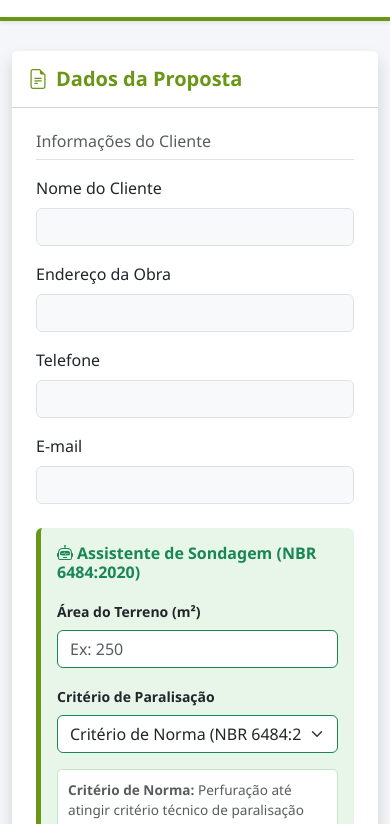
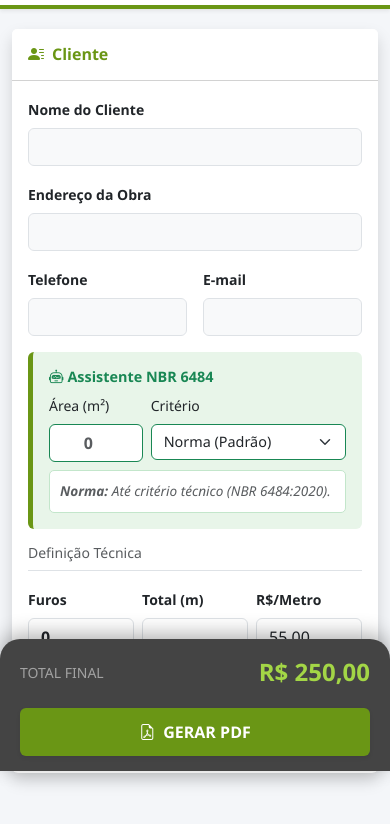
Before and after one commit to fernandosondamais/sondasaas, a website: page public/index.html in a window 390 px wide. Shown: the part 73-897 px from the top of the page. Drawn offline with nearby package versions, Linux system fonts and the light colour scheme.

Commit message:
Feat: Layout responsivo Mobile-First para uso em campo

```diff
--- a/public/index.html
+++ b/public/index.html
@@ -2,115 +2,182 @@
 <html lang="pt-BR">
 <head>
     <meta charset="UTF-8">
-    <meta name="viewport" content="width=device-width, initial-scale=1.0">
-    <title>SondaSaaS - Gerador de Propostas</title>
+    <meta name="viewport" content="width=device-width, initial-scale=1.0, maximum-scale=1.0, user-scalable=no">
+    <title>SondaSaaS - Orçamento</title>
     <link href="https://cdn.jsdelivr.net/npm/bootstrap@5.3.0/dist/css/bootstrap.min.css" rel="stylesheet">
     <link rel="stylesheet" href="https://cdn.jsdelivr.net/npm/bootstrap-icons@1.10.0/font/bootstrap-icons.css">
     <style>
         :root { --sonda-green: #6a9615; --sonda-dark: #444444; }
-        body { background-color: #f4f6f9; font-family: 'Segoe UI', Tahoma, Geneva, Verdana, sans-serif; }
-        .header-sonda { background-color: white; border-bottom: 4px solid var(--sonda-green); padding: 20px 0; margin-bottom: 30px; }
-        .btn-sonda { background-color: var(--sonda-green); color: white; font-weight: bold; border: none; padding: 12px 30px; }
+        body { background-color: #f4f6f9; font-family: 'Segoe UI', Tahoma, Geneva, Verdana, sans-serif; padding-bottom: 0; }
+
+        .header-sonda { background-color: white; border-bottom: 4px solid var(--sonda-green); padding: 15px 0; margin-bottom: 20px; }
+        .btn-sonda { background-color: var(--sonda-green); color: white; font-weight: bold; border: none; padding: 12px 30px; width: 100%; }
         .btn-sonda:hover { background-color: #567a10; color: white; }
-        .total-card { background: var(--sonda-dark); color: white; position: sticky; top: 20px; border-radius: 10px; padding: 20px; box-shadow: 0 4px 15px rgba(0,0,0,0.2); }
+
+        /* ESTILO DO CARD DE TOTAL (O Segredo do Mobile) */
+        .total-card {
+            background: var(--sonda-dark);
+            color: white;
+            border-radius: 10px;
+            padding: 20px;
+            box-shadow: 0 4px 15px rgba(0,0,0,0.2);
+            transition: all 0.3s ease;
+        }
         .total-highlight { color: #a3d646; font-size: 1.8rem; font-weight: bold; }
+
         .bg-assistant { background-color: #e8f5e9; border-left: 5px solid var(--sonda-green); }
         .assistant-info { font-size: 0.85rem; background: white; padding: 10px; border-radius: 5px; border: 1px solid #c3e6cb; }
+
+        /* --- MEDIA QUERY: COMPORTAMENTO MOBILE --- */
+        @media (min-width: 992px) {
+            /* No PC: Sticky no topo */
+            .total-card {
+                position: sticky;
+                top: 20px;
+            }
+        }
+
+        @media (max-width: 991px) {
+            /* No Celular: Barra Fixa embaixo (Estilo App) */
+            .total-card {
+                position: fixed;
+                bottom: 0;
+                left: 0;
+                right: 0;
+                border-radius: 20px 20px 0 0; /* Arredonda só em cima */
+                z-index: 1000;
+                margin: 0 !important;
+                padding: 15px 20px;
+                box-shadow: 0 -5px 20px rgba(0,0,0,0.3);
+            }
+            /* Esconde detalhes menos importantes no celular para economizar espaço */
+            .hide-mobile { display: none; }
+
+            /* Ajuste do botão gerar */
+            .btn-gerar-mobile {
+                margin-top: 10px;
+                width: 100%;
+            }
+
+            /* Espaço extra no fim da página para o conteúdo não ficar escondido atrás da barra */
+            body { padding-bottom: 240px; }
+
+            .total-highlight { font-size: 1.5rem; }
+        }
     </style>
 </head>
 <body>
 
     <header class="header-sonda shadow-sm">
         <div class="container d-flex justify-content-between align-items-center">
-            <div class="d-flex align-items-center gap-3">
-                <div style="width:50px; height:50px; background:#f0f0f0; border-radius:50%; display:flex; align-items:center; justify-content:center; color:var(--sonda-green);">
-                    <i class="bi bi-layers-half fs-4"></i>
+            <div class="d-flex align-items-center gap-2">
+                <div style="width:40px; height:40px; background:#f0f0f0; border-radius:50%; display:flex; align-items:center; justify-content:center; color:var(--sonda-green);">
+                    <i class="bi bi-layers-half fs-5"></i>
                 </div>
                 <div>
-                    <h4 class="m-0 fw-bold" style="color: var(--sonda-dark);">SondaSaaS</h4>
-                    <small class="text-muted">Gerador Inteligente v1.0</small>
+                    <h5 class="m-0 fw-bold" style="color: var(--sonda-dark);">SondaSaaS</h5>
+                    <small class="text-muted" style="font-size: 0.75rem;">Gerador v1.1 Mobile</small>
                 </div>
             </div>
-            <a href="/login" class="btn btn-outline-secondary btn-sm"><i class="bi bi-lock"></i> Área Admin</a>
+            <a href="/login" class="btn btn-outline-secondary btn-sm"><i class="bi bi-lock"></i> Admin</a>
         </div>
     </header>
 
-    <div class="container pb-5">
+    <div class="container">
         <div class="row">
             <div class="col-lg-8">
-                <div class="card shadow border-0">
+                <div class="card shadow border-0 mb-3">
                     <div class="card-header bg-white py-3">
-                        <h5 class="m-0 fw-bold" style="color: var(--sonda-green);"><i class="bi bi-file-earmark-text me-2"></i>Dados da Proposta</h5>
+                        <h6 class="m-0 fw-bold" style="color: var(--sonda-green);"><i class="bi bi-person-lines-fill me-2"></i>Cliente</h6>
                     </div>
-                    <div class="card-body p-4">
+                    <div class="card-body p-3 p-md-4">
                         <form id="propostaForm" action="/gerar-proposta" method="POST">
 
                             <input type="hidden" name="criterio_tecnico" id="input_criterio_backend" value="norma">
                             <input type="hidden" name="detalhe_criterio" id="input_detalhe_backend" value="">
 
-                            <h6 class="text-muted border-bottom pb-2 mb-3">Informações do Cliente</h6>
-                            <div class="row g-3 mb-4">
-                                <div class="col-md-6"><label class="form-label">Nome do Cliente</label><input type="text" name="cliente" class="form-control bg-light" required></div>
-                                <div class="col-md-6"><label class="form-label">Endereço da Obra</label><input type="text" name="endereco" class="form-control bg-light" required></div>
-                                <div class="col-md-6"><label class="form-label">Telefone</label><input type="text" name="telefone" class="form-control bg-light"></div>
-                                <div class="col-md-6"><label class="form-label">E-mail</label><input type="email" name="email" class="form-control bg-light"></div>
+                            <div class="row g-3 mb-3">
+                                <div class="col-12"><label class="form-label small fw-bold">Nome do Cliente</label><input type="text" name="cliente" class="form-control bg-light" required></div>
+                                <div class="col-12"><label class="form-label small fw-bold">Endereço da Obra</label><input type="text" name="endereco" class="form-control bg-light" required></div>
+                                <div class="col-6"><label class="form-label small fw-bold">Telefone</label><input type="tel" name="telefone" class="form-control bg-light"></div>
+                                <div class="col-6"><label class="form-label small fw-bold">E-mail</label><input type="email" name="email" class="form-control bg-light"></div>
                             </div>
 
-                            <div class="p-3 mb-4 rounded bg-assistant">
-                                <h6 class="fw-bold text-success mb-3"><i class="bi bi-robot me-1"></i>Assistente de Sondagem (NBR 6484:2020)</h6>
-                                <div class="row g-3">
-                                    <div class="col-md-4">
-                                        <label class="form-label fw-bold small">Área do Terreno (m²)</label>
-                                        <input type="number" id="area_terreno" class="form-control border-success" placeholder="Ex: 250">
+                            <div class="p-3 mb-3 rounded bg-assistant">
+                                <h6 class="fw-bold text-success mb-2" style="font-size: 0.9rem;"><i class="bi bi-robot me-1"></i>Assistente NBR 6484</h6>
+                                <div class="row g-2">
+                                    <div class="col-4">
+                                        <label class="form-label small">Área (m²)</label>
+                                        <input type="number" id="area_terreno" class="form-control border-success text-center fw-bold" placeholder="0">
                                     </div>
-                                    <div class="col-md-8">
-                                        <label class="form-label fw-bold small">Critério de Paralisação</label>
-                                        <select id="criterio" class="form-select border-success">
-                                            <option value="norma">Critério de Norma (NBR 6484:2020)</option>
-                                            <option value="cota">Furo por Cota (Profundidade Fixa)</option>
+                                    <div class="col-8">
+                                        <label class="form-label small">Critério</label>
+                                        <select id="criterio" class="form-select border-success select-sm" style="font-size: 0.9rem;">
+                                            <option value="norma">Norma (Padrão)</option>
+                                            <option value="cota">Cota Fixa</option>
                                         </select>
                                     </div>
-                                    <div class="col-md-12" id="divCota" style="display: none;">
-                                        <label class="form-label small text-primary">Profundidade Fixa (m/furo)</label>
+                                    <div class="col-12" id="divCota" style="display: none;">
+                                        <label class="form-label small text-primary">Profundidade (m/furo)</label>
                                         <input type="number" id="profundidade_cota" class="form-control" value="15">
                                     </div>
-                                    <div class="col-12"><div class="assistant-info text-muted" id="textoExplicativo"><i class="bi bi-info-circle me-1"></i> Digite a área para calcular os furos.</div></div>
+                                    <div class="col-12"><div class="assistant-info text-muted small fst-italic" id="textoExplicativo">Digite a área para calcular.</div></div>
                                 </div>
                             </div>
 
-                            <h6 class="text-muted border-bottom pb-2 mb-3">Definição do Serviço</h6>
-                            <div class="row g-3 mb-3">
-                                <div class="col-md-4"><label class="form-label fw-bold">Qtd. Furos</label><input type="number" id="furos" name="furos" class="form-control calc-input bg-white fw-bold" required value="0"></div>
-                                <div class="col-md-4"><label class="form-label fw-bold">Metragem Total (m)</label><input type="number" id="metragem" name="metragem" class="form-control calc-input fw-bold" required step="0.1"></div>
-                                <div class="col-md-4"><label class="form-label">Valor/Metro (R$)</label><input type="number" id="valor_metro" name="valor_metro" class="form-control calc-input" required step="0.01" value="55.00"></div>
+                            <h6 class="text-muted border-bottom pb-2 mb-3 small">Definição Técnica</h6>
+                            <div class="row g-2 mb-3">
+                                <div class="col-4"><label class="form-label small fw-bold">Furos</label><input type="number" id="furos" name="furos" class="form-control calc-input fw-bold" required value="0"></div>
+                                <div class="col-4"><label class="form-label small fw-bold">Total (m)</label><input type="number" id="metragem" name="metragem" class="form-control calc-input fw-bold" required step="0.1"></div>
+                                <div class="col-4"><label class="form-label small fw-bold">R$/Metro</label><input type="number" id="valor_metro" name="valor_metro" class="form-control calc-input" required step="0.01" value="55.00"></div>
                             </div>
 
-                            <div class="row g-3 mb-4">
-                                <div class="col-md-4"><label class="form-label">Taxa ART (R$)</label><input type="number" id="art" name="art" class="form-control calc-input" value="100.00"></div>
-                                <div class="col-md-4"><label class="form-label">Mobilização (R$)</label><input type="number" id="mobilizacao" name="mobilizacao" class="form-control calc-input" value="150.00"></div>
-                                <div class="col-md-4"><label class="form-label text-danger">Desconto (R$)</label><input type="number" id="desconto" name="desconto" class="form-control calc-input text-danger" value="0"></div>
+                            <div class="row g-2 mb-3">
+                                <div class="col-4"><label class="form-label small">ART (R$)</label><input type="number" id="art" name="art" class="form-control calc-input" value="100.00"></div>
+                                <div class="col-4"><label class="form-label small">Mob. (R$)</label><input type="number" id="mobilizacao" name="mobilizacao" class="form-control calc-input" value="150.00"></div>
+                                <div class="col-4"><label class="form-label small text-danger">Desc. (R$)</label><input type="number" id="desconto" name="desconto" class="form-control calc-input text-danger" value="0"></div>
                             </div>
 
-                            <div class="d-grid"><button type="submit" class="btn btn-sonda btn-lg shadow-sm"><i class="bi bi-check-circle-fill me-2"></i>GERAR PROPOSTA (PDF)</button></div>
+                            <div class="d-none d-lg-block d-grid mt-4">
+                                <button type="submit" class="btn btn-sonda btn-lg shadow-sm">GERAR PROPOSTA (PDF)</button>
+                            </div>
                         </form>
                     </div>
                 </div>
             </div>
 
-            <div class="col-lg-4 mt-4 mt-lg-0">
+            <div class="col-lg-4">
                 <div class="total-card">
-                    <h5 class="border-bottom pb-2 mb-3"><i class="bi bi-calculator me-2"></i>Resumo</h5>
-                    <div class="d-flex justify-content-between mb-2"><span>Sondagem:</span><span id="previewSondagem">R$ 0,00</span></div>
-                    <div class="d-flex justify-content-between mb-2"><span>Taxas:</span><span id="previewTaxas">R$ 0,00</span></div>
-                    <div class="d-flex justify-content-between mb-3 text-danger"><span>Descontos:</span><span id="previewDesconto">- R$ 0,00</span></div>
-                    <div class="border-top pt-3"><small class="d-block text-white-50">VALOR TOTAL</small><div id="previewTotal" class="total-highlight">R$ 0,00</div></div>
+                    <h5 class="border-bottom pb-2 mb-3 d-none d-lg-block"><i class="bi bi-calculator me-2"></i>Resumo</h5>
+
+                    <div class="hide-mobile">
+                        <div class="d-flex justify-content-between mb-1 small"><span>Sondagem:</span><span id="previewSondagem">R$ 0,00</span></div>
+                        <div class="d-flex justify-content-between mb-1 small"><span>Taxas:</span><span id="previewTaxas">R$ 0,00</span></div>
+                        <div class="d-flex justify-content-between mb-3 small text-danger"><span>Descontos:</span><span id="previewDesconto">- R$ 0,00</span></div>
+                        <hr class="border-secondary">
+                    </div>
+
+                    <div class="d-flex flex-column flex-lg-column align-items-center align-items-lg-start">
+                        <div class="d-flex justify-content-between w-100 align-items-center">
+                            <span class="small text-white-50 d-lg-block">TOTAL FINAL</span>
+                            <div id="previewTotal" class="total-highlight">R$ 0,00</div>
+                        </div>
+
+                        <div class="d-lg-none w-100 mt-2">
+                             <button type="submit" form="propostaForm" class="btn btn-sonda shadow-sm btn-gerar-mobile">
+                                <i class="bi bi-file-earmark-pdf me-2"></i>GERAR PDF
+                            </button>
+                        </div>
+                    </div>
                 </div>
-                <div class="mt-3 text-center small text-muted"><i class="bi bi-shield-check"></i> Parâmetros conforme <strong>NBR 6484:2020</strong>.</div>
+
+                <div class="mt-3 text-center small text-muted d-none d-lg-block"><i class="bi bi-shield-check"></i> NBR 6484:2020</div>
             </div>
         </div>
     </div>
 
     <script>
+        // MESMA LÓGICA DE ANTES, SÓ O HTML MUDOU
         const inputArea = document.getElementById('area_terreno');
         const selectCriterio = document.getElementById('criterio');
         const divCota = document.getElementById('divCota');
@@ -118,19 +185,15 @@
         const textoExp = document.getElementById('textoExplicativo');
         const inputFuros = document.getElementById('furos');
         const inputMetragem = document.getElementById('metragem');
-
-        // HIDDEN INPUTS (Para enviar ao Backend)
         const hiddenCriterio = document.getElementById('input_criterio_backend');
         const hiddenDetalhe = document.getElementById('input_detalhe_backend');
 
-        const TXT_NORMA = `<strong>Critério de Norma:</strong> Perfuração até atingir critério técnico de paralisação (NBR 6484:2020, item 5.2.4).`;
-        const TXT_COTA = `<strong>Furo por Cota:</strong> Profundidade fixa solicitada pelo engenheiro calculista (ex: 15m).`;
+        const TXT_NORMA = `<strong>Norma:</strong> Até critério técnico (NBR 6484:2020).`;
+        const TXT_COTA = `<strong>Cota:</strong> Profundidade fixa (ex: 15m).`;
 
         function atualizarAssistente() {
             const area = parseFloat(inputArea.value) || 0;
             const modo = selectCriterio.value;
-
-            // 1. Atualiza Hidden Input
             hiddenCriterio.value = modo;
 
             let qtdFuros = 0;
@@ -142,13 +205,13 @@
             if (modo === 'norma') {
                 divCota.style.display = 'none';
                 textoExp.innerHTML = TXT_NORMA;
-                hiddenDetalhe.value = "Conforme NBR 6484:2020"; // Info para o PDF
+                hiddenDetalhe.value = "Conforme NBR 6484:2020";
                 if(qtdFuros > 0 && inputMetragem.value == 0) inputMetragem.value = qtdFuros * 15;
             } else {
                 divCota.style.display = 'block';
                 textoExp.innerHTML = TXT_COTA;
                 const prof = parseFloat(inputCota.value) || 0;
-                hiddenDetalhe.value = `Furo por Cota Fixa: ${prof}m`; // Info para o PDF
+                hiddenDetalhe.value = `Furo por Cota Fixa: ${prof}m`;
                 if(qtdFuros > 0) inputMetragem.value = qtdFuros * prof;
             }
             calcularTotais();
```
